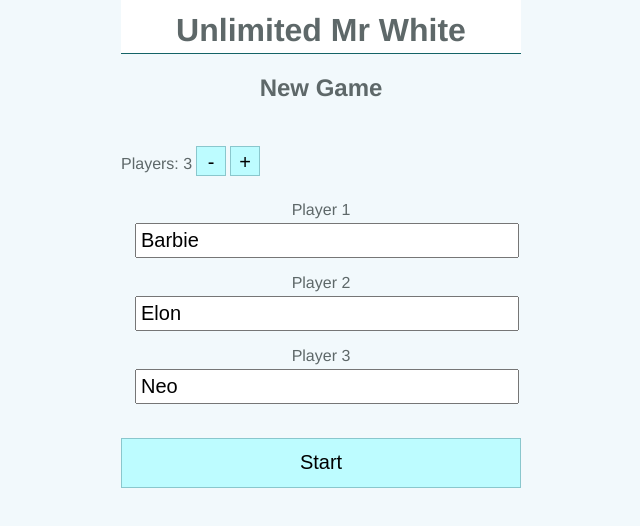
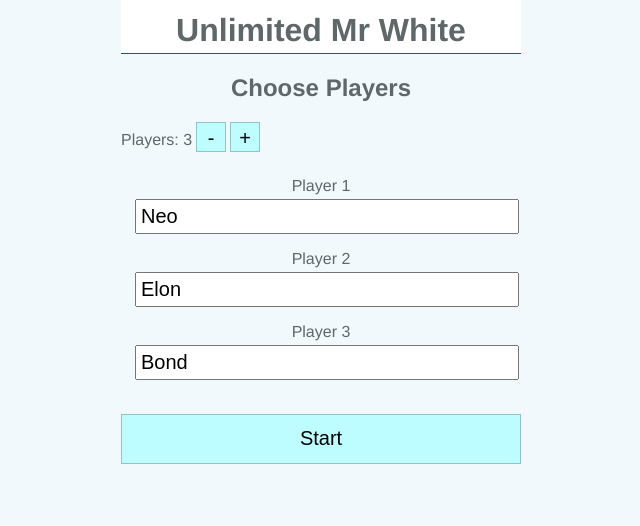
Before and after one commit to metalcarratt/unlimited-mr-white, a Vue app: page /#/ in a window 1280 px wide. Shown: the top 526 px of the page, without its empty margins (319-959 px from the left). Built offline with nearby package versions, Linux system fonts and the light colour scheme.

Commit message:
Move choose players into main game page, add some players, fix some styles

```diff
--- a/src/App.vue
+++ b/src/App.vue
@@ -63,6 +63,7 @@ button.mini {
   height: 30px;
   padding: 4px;
   margin-left: 4px;
+  margin-top: 0;
 }
 
 fieldset {
--- a/src/components/Game.vue
+++ b/src/components/Game.vue
@@ -2,7 +2,8 @@
     <div class="page">
         <h1>Unlimited Mr White</h1>
 
-        <SeeWords v-if="stage.isSeeWords()" />
+        <GamePrep v-if="stage.isChoosePlayers()" />
+        <SeeWords v-else-if="stage.isSeeWords()" />
         <TellClues v-else-if="stage.isTellClues()" />
         <End v-else-if="stage.isEnd()" />
         <RoundOver v-else-if="stage.isRoundOver()" />
@@ -13,13 +14,14 @@
 import game from '@/unlimited/mrwhite/game.js';
 import stage from '@/unlimited/mrwhite/stage.js';
 
+import GamePrep from './GamePrep.vue';
 import SeeWords from './SeeWords.vue';
 import TellClues from './TellClues.vue';
 import End from './End.vue';
 import RoundOver from './RoundOver.vue';
 
 export default {
-    components: { SeeWords, TellClues, End, RoundOver },
+    components: { GamePrep, SeeWords, TellClues, End, RoundOver },
     mounted() {
         game.startGame();
     },
--- a/src/components/GamePrep.vue
+++ b/src/components/GamePrep.vue
@@ -1,7 +1,6 @@
 <template>
     <div class="page">
-        <h1>Unlimited Mr White</h1>
-        <h2>New Game</h2>
+        <h2>Choose Players</h2>
         <p>
             <span>Players: {{ players.length }}</span>
             <button class="mini" @click="removePlayer">-</button>
@@ -17,6 +16,7 @@
 
 <script>
 import players from '@/unlimited/mrwhite/players.js';
+import stage from '@/unlimited/mrwhite/stage.js';
 
 export default {
     computed: {
@@ -38,7 +38,7 @@ export default {
             players.removePlayer();
         },
         start() {
-            this.$router.push('/play');
+            stage.nextStage();
         }
     }
 }
--- a/src/components/Profile.vue
+++ b/src/components/Profile.vue
@@ -17,6 +17,7 @@ div {
     box-sizing: border-box;
     display: inline-block;
     width: 100%;
+    height: 180px;
     background-color: white;
     margin-bottom: 8px;
     margin-right: 8px;
@@ -53,14 +54,16 @@ span.showScore {
 }
 
 img {
-    width: 120px;
+    max-width: 120px;
+    max-height: 160px;
     padding: 8px;
     display: inline-block;
     vertical-align: middle;
 }
 
 div.shrink img {
-    width: 80px;
+    max-width: 80px;
+    max-height: 100px;
 }
 
 label {
--- a/src/main.js
+++ b/src/main.js
@@ -3,12 +3,10 @@ import App from './App.vue';
 import VueRouter from 'vue-router';
 import Vuex from 'vuex';
 
-import GamePrep from '@/components/GamePrep.vue';
 import Game from '@/components/Game.vue';
 
 const routes = [
-  { path: '/', component: GamePrep },
-  { path: '/gameInit', component: GamePrep },
+  { path: '/', component: Game },
   { path: '/play', component: Game }
 ];
 
--- a/src/unlimited/mrwhite/data/names.js
+++ b/src/unlimited/mrwhite/data/names.js
@@ -1,5 +1,4 @@
 // const IMG_MAN = "profiles/generic_male.jpg";
-const IMG_WOMAN = "profiles/generic_woman.PNG";
 const IMG_NEO = "profiles/neo.jpg";
 const IMG_BOND = "profiles/bond.jpg";
 const IMG_STRAWBERRY = "profiles/strawberry.PNG";
@@ -9,10 +8,11 @@ const IMG_ELON = "profiles/elon.PNG";
 const names = [
     ['Strawberry', IMG_STRAWBERRY],
     ['Elon', IMG_ELON],
-    ['Barbie', IMG_WOMAN],
     ['Neo', IMG_NEO],
     ['Bond', IMG_BOND],
     ['Scarlet', IMG_SCARLET],
+    ['Jack', 'profiles/jack.PNG'],
+    ['Carmen', 'profiles/carmen.PNG']
 ]
 
 export default {
--- a/src/unlimited/mrwhite/stage.js
+++ b/src/unlimited/mrwhite/stage.js
@@ -4,6 +4,7 @@ import game from './game.js';
 
 Vue.use(Vuex)
 
+const CHOOSE_PLAYERS = "Choose Players";
 const SEE_WORDS = "See Words";
 const TELL_CLUES = "Tell Clues";
 const END = "End";
@@ -11,11 +12,12 @@ const ROUND_OVER = "Round Over";
 
 const store = new Vuex.Store({
     state: {
-        stage: SEE_WORDS
+        stage: CHOOSE_PLAYERS
     }
 });
 
 export default {
+    isChoosePlayers: () => store.state.stage === CHOOSE_PLAYERS,
     isSeeWords: () => store.state.stage === SEE_WORDS,
     isTellClues: () => store.state.stage === TELL_CLUES,
     isEnd: () => store.state.stage === END,
@@ -28,7 +30,9 @@ export default {
     nextStage() {
         // window.console.log("next stage");
         game.resetPlayerTurn();
-        if (this.isSeeWords()) {
+        if (this.isChoosePlayers()) {
+            store.state.stage = SEE_WORDS;
+        } else if (this.isSeeWords()) {
             game.chooseRandomPlayer();
             store.state.stage = TELL_CLUES;
         } else if (this.isTellClues()) {
```
Also changed, not shown: public/profiles/carmen.PNG (added), public/profiles/jack.PNG (added), 9 other files (tests, documents, lock files or other folders).
